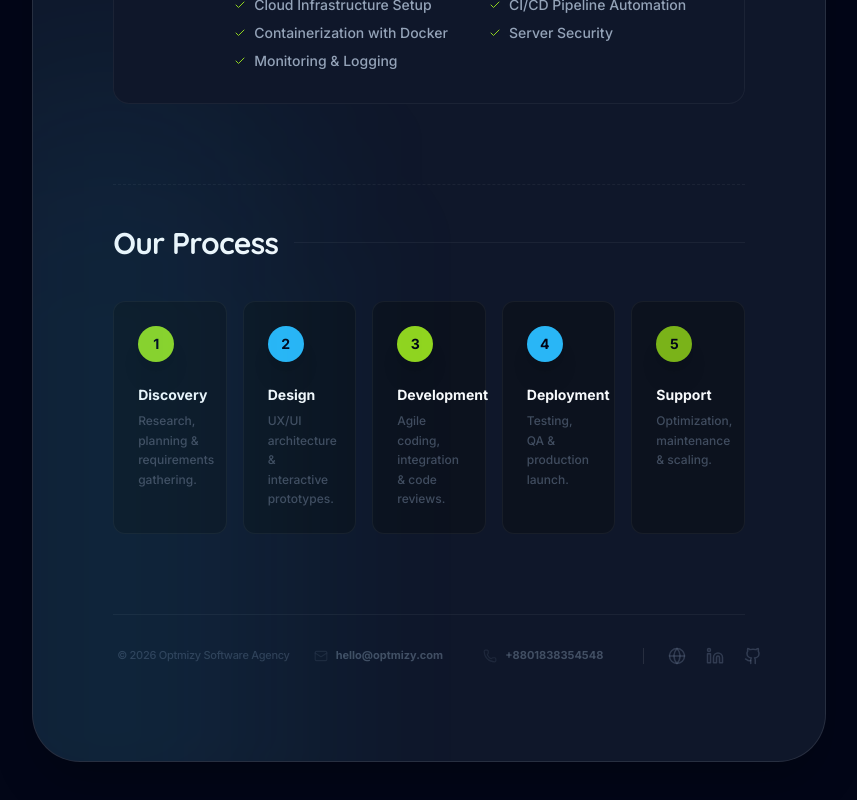
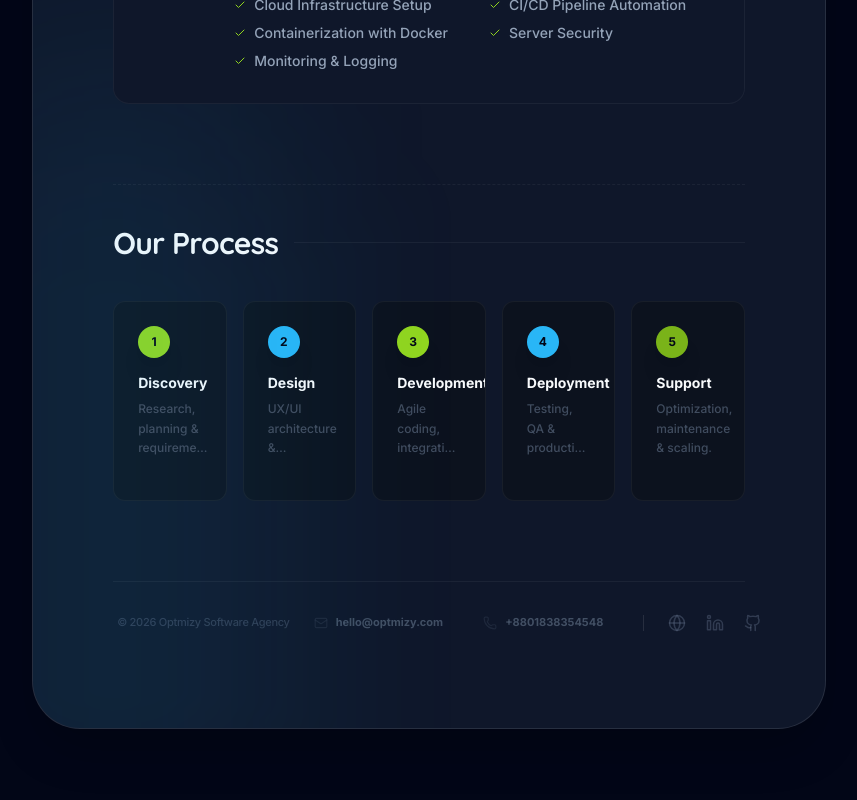
Before and after one commit to optmizy/optmizy-services, a React (Vite) app: page / in a window 1280 px wide. Shown: the part 1675-2475 px from the top of the page, without its empty margins (211-1068 px from the left). Built offline with nearby package versions, Linux system fonts and the light colour scheme.

Commit message:
fix: process cards fixed height h-[200px] prevents overflow on all screen sizes

```diff
--- a/src/App.tsx
+++ b/src/App.tsx
@@ -533,7 +533,7 @@ export default function App() {
               <div className="flex-grow h-px bg-white/5" />
             </div>
 
-            <div className="grid grid-cols-1 sm:grid-cols-2 lg:grid-cols-5 gap-4 items-stretch">
+            <div className="grid grid-cols-2 lg:grid-cols-5 gap-4">
               {processSteps.map((step, idx) => (
                 <motion.div
                   key={step.title}
@@ -541,15 +541,15 @@ export default function App() {
                   whileInView={{ opacity: 1, y: 0 }}
                   viewport={{ once: true }}
                   transition={{ delay: 0.1 * idx }}
-                  className="bg-[#0c121e] border border-white/5 p-4 sm:p-5 lg:p-6 rounded-xl flex flex-col items-start w-full h-full"
+                  className="bg-[#0c121e] border border-white/5 p-4 lg:p-6 rounded-xl flex flex-col items-start h-[180px] lg:h-[200px] w-full overflow-hidden"
                 >
-                  <div className={`${step.color} w-8 sm:w-9 h-8 sm:h-9 rounded-full flex items-center justify-center text-xs sm:text-sm font-black text-bg-page mb-4 sm:mb-6 shadow-xl shrink-0`}>
+                  <div className={`${step.color} w-8 h-8 rounded-full flex items-center justify-center text-xs font-black text-bg-page mb-4 shadow-xl shrink-0`}>
                     {step.id}
                   </div>
                   <h4 className="text-sm font-bold text-text-primary mb-2 leading-tight w-full">
                     {step.title}
                   </h4>
-                  <p className="text-xs text-text-muted leading-relaxed font-medium opacity-60">
+                  <p className="text-xs text-text-muted leading-relaxed font-medium opacity-60 line-clamp-3">
                     {step.desc}
                   </p>
                 </motion.div>
```
